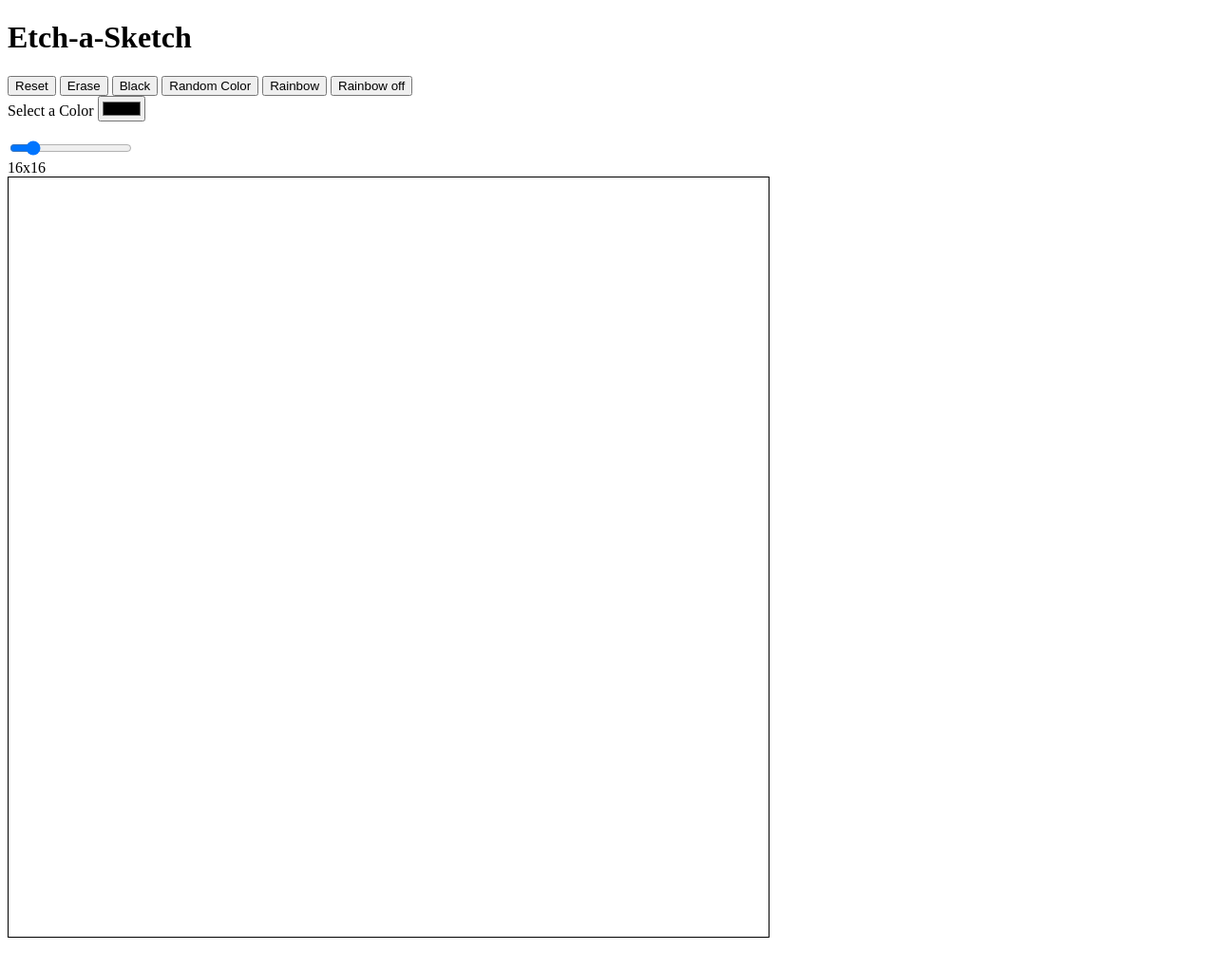
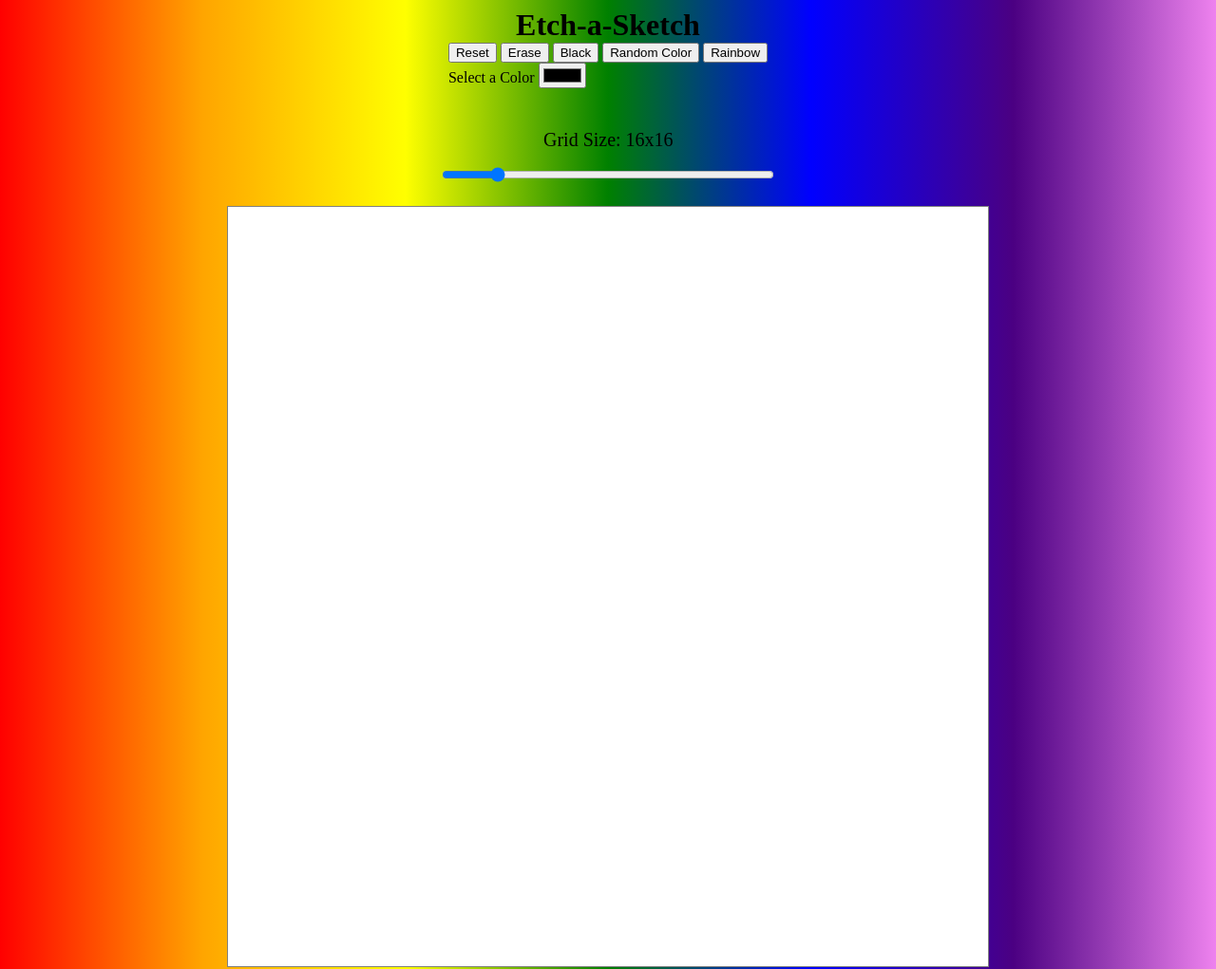
Before and after one commit to icen9n3/Etch-a-Sketch, a plain HTML site: page index.html in a window 1280 px wide. Shown: the top 1021 px of the page at 95% size. Before the commit the page ends 996 px from the top, so only its background shows below. Drawn offline with Linux system fonts and the light colour scheme.

Commit message:
added external css file changed background to an awful rainbow.

```diff
--- a/index.html
+++ b/index.html
@@ -2,39 +2,6 @@
 <html>
 
 <style>
-    #gridContainer{
-        height: 800px;
-        width: 800px;
-        border: 1px solid black
-
-    }
-
-
-    #gridRow
-    {
-    display:flex;
-    flex: 1;
-    }
-
-
-
-
-
-
-    #gridBox{
-        flex:1;
-         /* height:12.5px;
-         width:12.5px;    */
-
-    }
-
-    #reset{
-
-    }
-
-    #colorSelect{
-
-    }
 
 
 
@@ -42,6 +9,7 @@
 
 
 <head>
+<link rel="stylesheet" href="style.css">
 <meta charset="utf-8"> 	</meta>
 </head>
 
@@ -49,23 +17,28 @@
     <h1>Etch-a-Sketch</h1>
 
     <!-- <button onclick="location.reload(true);">Choose new Grid Size</button> -->
+
+<div id="buttons">
  <button id="reset">Reset</button>
  <button id="erase">Erase</button>
  <button id="colorBlack">Black</button>
  <button id="randomColor">Random Color</button>
  <button id="rainbow"> Rainbow </button>
- <button id="rainbowOff"> Rainbow off </button>
+
 
  <form action="/action_page.php">
         <label for="favcolor">Select a Color</label>
         <input type="color" id="colorSelect" name="colorSelect" value="#000000"><br><br>
      </form>
 
-
+     <div id="sliderAmount"></div>
+</div>
+<div id="sliderWhole">
      <div class="slidecontainer">
         <input type="range" min="1" max="100" value="16" class="slider" id="slider">
       </div>
-      <div id="sliderAmount"></div>
+
+</div>
 
     <div id="gridContainer"></div>
 </body>
--- a/script.js
+++ b/script.js
@@ -4,6 +4,7 @@ const slider = document.getElementById("slider");
 const rainbow = document.getElementById("rainbow")
 const sliderAmount = document.getElementById("sliderAmount");
 const reset = document.getElementById("reset");
+rainbow.addEventListener("click", function(){setSwitchValue(switchValue)});
 let switchValue = 0;
 function setSwitchValue() {
 
@@ -17,7 +18,7 @@ else if (switchValue == 0)
 
 
 //RAINBOW TOGGLE
-rainbow.addEventListener("click", function(){setSwitchValue(switchValue)});
+
 
 //   else
 //   (rainbowSwitch == 2)
@@ -25,10 +26,10 @@ rainbow.addEventListener("click", function(){setSwitchValue(switchValue)});
 
 //   }}
 //Slider text
-sliderAmount.innerHTML = slider.value+"x"+slider.value;
+sliderAmount.innerHTML = "Grid Size: "+slider.value+"x"+slider.value;
 
 //slider output to drawGrid
-slider.onchange =function(){sliderAmount.innerHTML= slider.value+"x"+slider.value;
+slider.onchange =function(){sliderAmount.innerHTML= "Grid Size: "+slider.value+"x"+slider.value;
 drawGrid()};
 
 //prompt set gridBox size
--- a/style.css
+++ b/style.css
@@ -0,0 +1,70 @@
+
+body {
+    display:flex;
+    flex-direction: column;
+    justify-content: center;
+    /* background-image: linear-gradient(to right, purple , mistyrose); */
+    background-image: linear-gradient(to right, red,orange,yellow,green,blue,indigo,violet);
+}
+
+#buttons {
+    margin:auto;
+}
+
+h1 {
+    margin:auto;
+}
+
+
+#gridContainer{
+    height: 800px;
+    width: 800px;
+    border: 1px solid gray ;
+  margin: auto;
+  background-color: white;
+
+}
+
+
+
+#gridRow
+{
+display:flex;
+flex: 1;
+}
+
+
+
+
+
+
+#gridBox{
+    flex:1;
+     /* height:12.5px;
+     width:12.5px;    */
+
+}
+
+#sliderWhole {
+    margin: auto;
+
+}
+
+#sliderAmount {
+    font-size: 20px;
+    padding: 25px 0px 15px 100px
+}
+
+.slider {
+width:350px;
+margin-bottom:25px;
+}
+
+
+#reset{
+
+}
+
+#colorSelect{
+
+}
```
